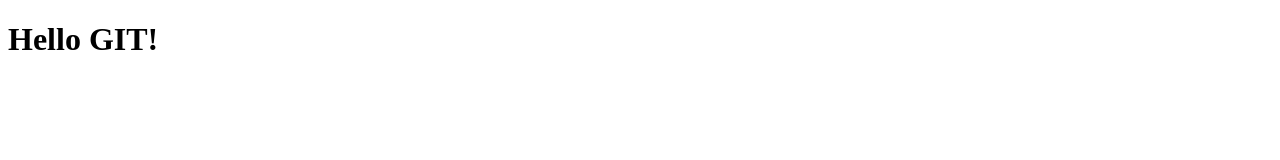
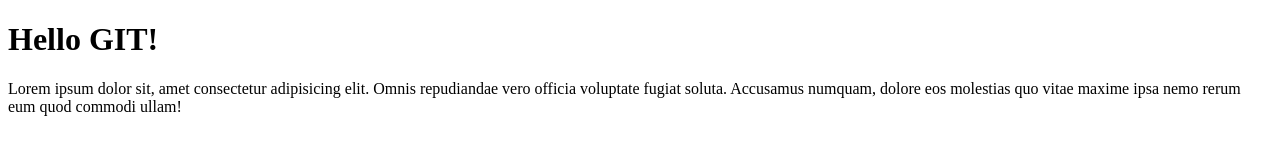
Before and after one commit to aleksandra-jablonska/git-course-4, a plain HTML site: page index.html in a window 1280 px wide. Drawn offline with Linux system fonts and the light colour scheme.

Commit message:
added parapgraph into index.html

```diff
--- a/index.html
+++ b/index.html
@@ -8,5 +8,6 @@
 </head>
 <body>
     <h1>Hello GIT!</h1>
+    <p>Lorem ipsum dolor sit, amet consectetur adipisicing elit. Omnis repudiandae vero officia voluptate fugiat soluta. Accusamus numquam, dolore eos molestias quo vitae maxime ipsa nemo rerum eum quod commodi ullam!</p>
 </body>
 </html>
```
